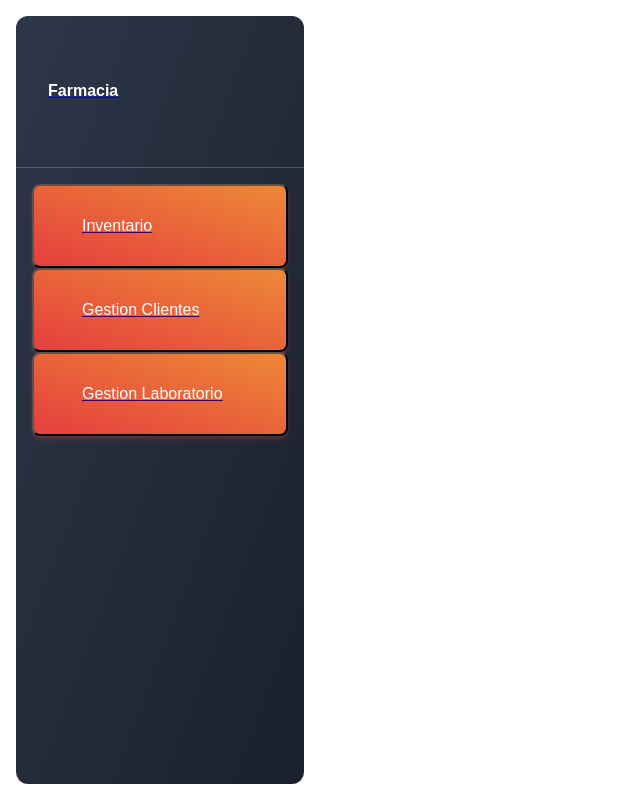
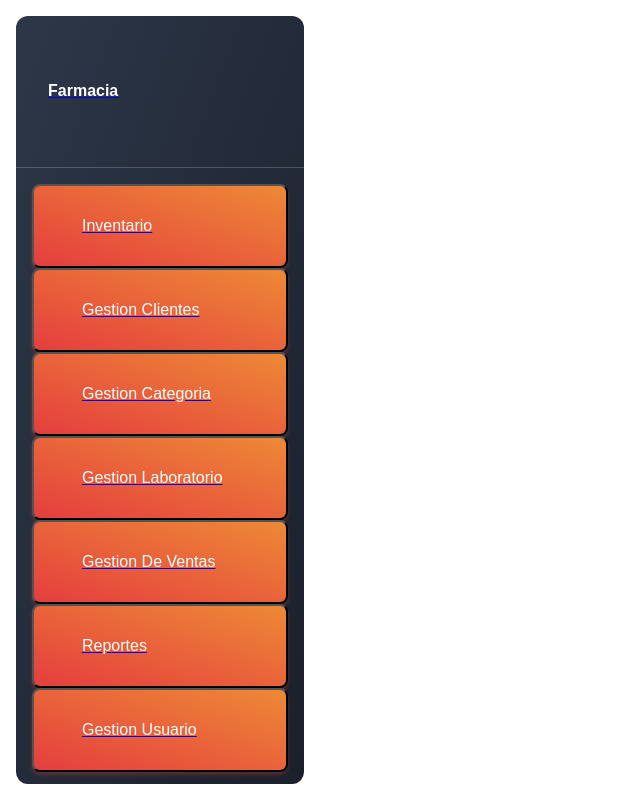
Before and after one commit to JesusRodrigoV/SistemaFarmaciaJRFrontend, an Angular app: page / in a window 1280 px wide. Shown: the whole page, without its empty margins (0-640 px from the left). Built offline with nearby package versions, Linux system fonts and the light colour scheme.

Commit message:
Opciones de menu agregadas

```diff
--- a/src/app/src/navbar/navbar.component.ts
+++ b/src/app/src/navbar/navbar.component.ts
@@ -19,13 +19,33 @@ export class NavbarComponent {
 		},
 		{
 			name: "Gestion Clientes",
-			route: "/gestion/clientes",
-			icon: " bxs-user-detail",
+			route: "/gestion/cliente",
+			icon: "bxs-user-detail",
+		},
+		{
+			name: "Gestion Categoria",
+			route: "/gestion/categoria",
+			icon: "bx-purchase-tag",
 		},
 		{
 			name: "Gestion Laboratorio",
-			route: "",
-			icon: "",
+			route: "/gestion/laboratorio",
+			icon: "bx-test-tube",
+		},
+		{
+			name: "Gestion de Ventas",
+			route: "/gestion/venta",
+			icon: "bx-cart-alt",
+		},
+		{
+			name: "Reportes",
+			route: "/gestion/reporte",
+			icon: "bxs-bar-chart-alt-2",
+		},
+		{
+			name: "Gestion Usuario",
+			route: "/gestion/usuario",
+			icon: "bxs-user-plus",
 		},
 	];
 }
```
